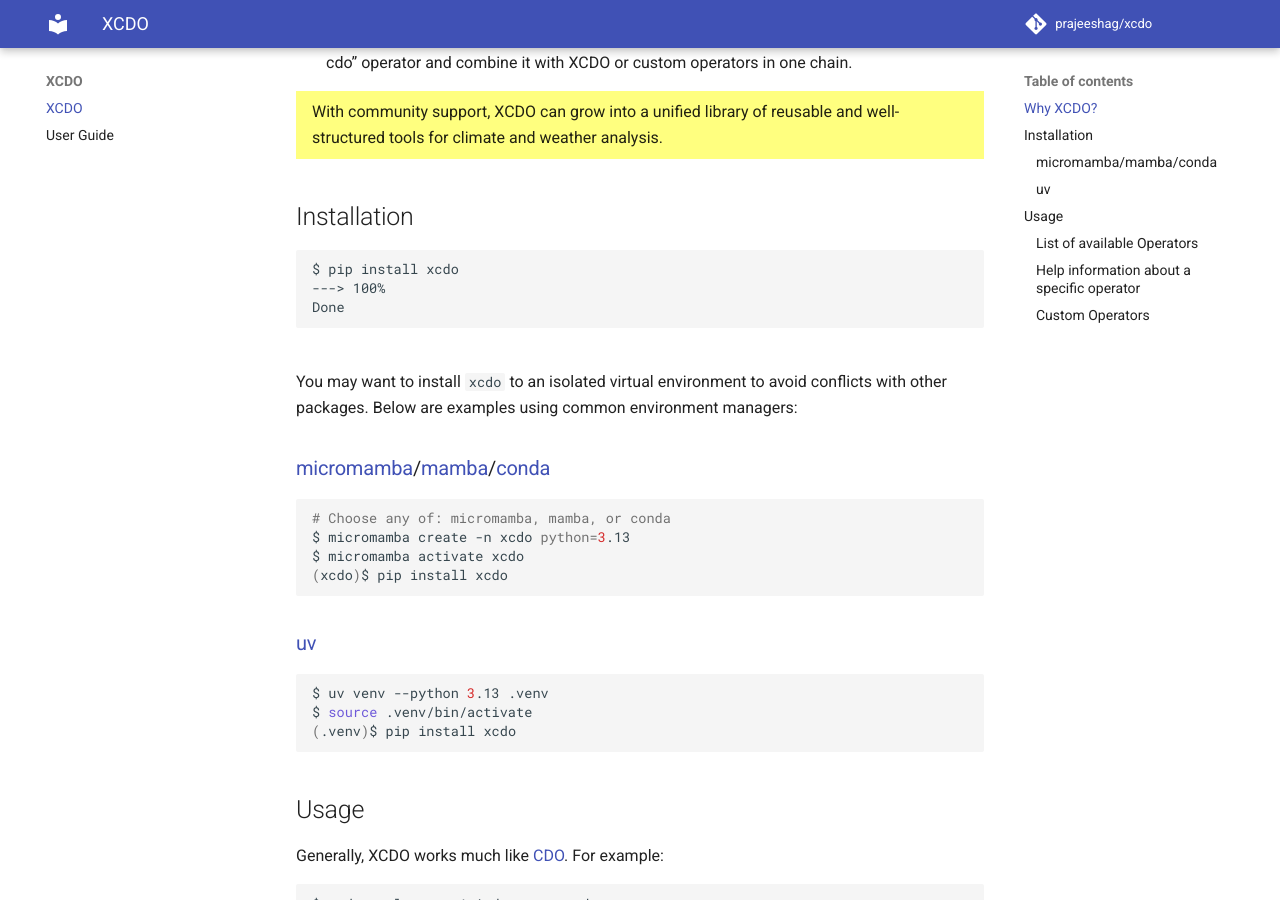
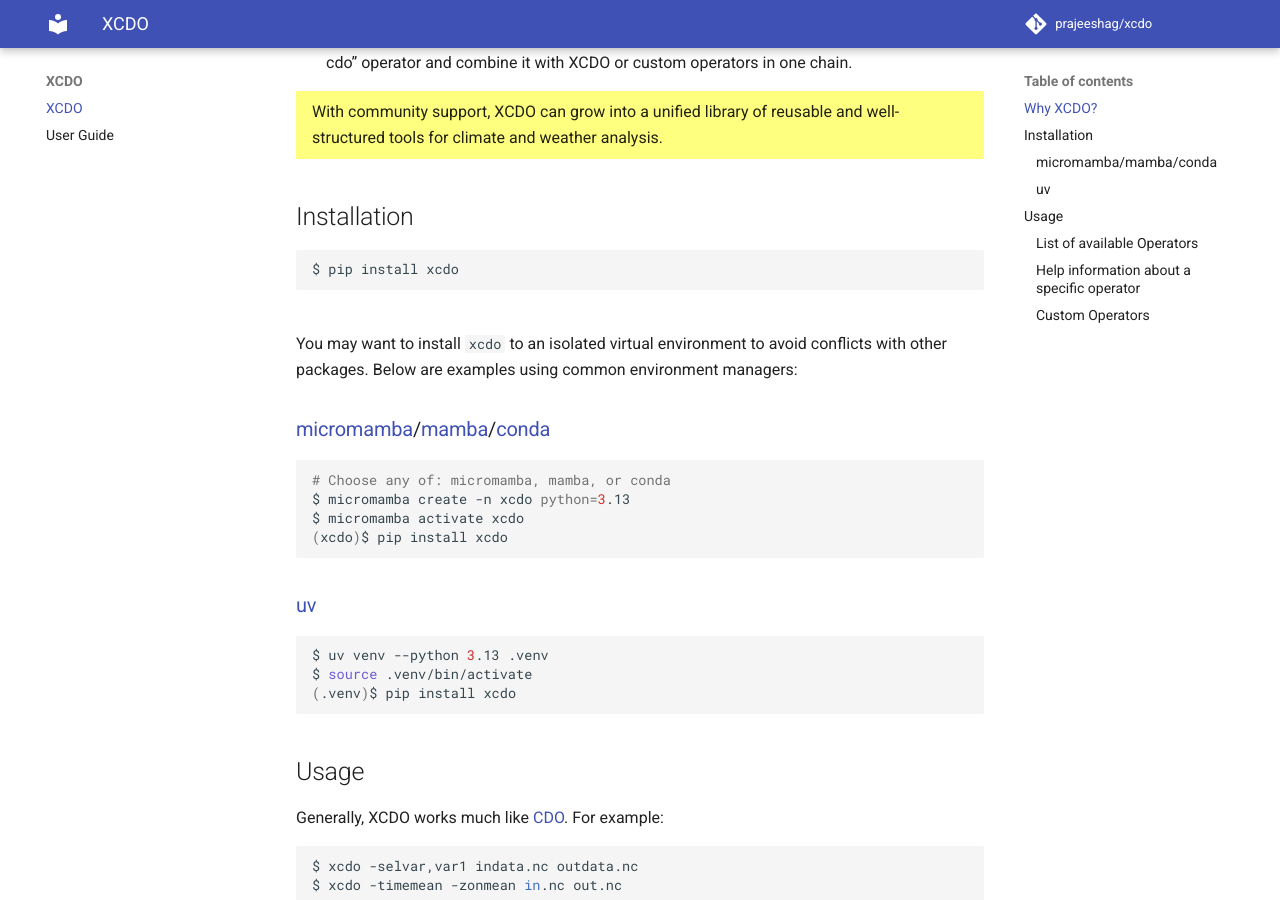
Before and after one commit to prajeeshag/xcdo, an MkDocs documentation site: the page built from docs/index.md, in a window 1280 px wide and 900 px high, scrolled down 781 px. Built offline with MkDocs 1.6.1 and Material for MkDocs 9.7.7, drawn with Linux system fonts in a browser that asks for light colours; comment, search, counter and statistics services are not loaded.

Commit message:
📝 docs: updates to docs

````diff
--- a/docs/index.md
+++ b/docs/index.md
@@ -31,11 +31,8 @@
 <!--/only-mkdocs-->
 
 ## Installation
-<!--termynal-->
-```
+```bash
 $ pip install xcdo
----> 100%
-Done
 ```
 <br>
 You may want to install `xcdo` to an isolated virtual environment to avoid conflicts with other packages.
@@ -43,7 +40,6 @@
 
 ### [micromamba](https://mamba.readthedocs.io/en/latest/user_guide/micromamba.html)/[mamba](https://mamba.readthedocs.io/en/latest/)/[conda](https://docs.conda.io/en/latest/)
 
-<!--termynal--->
 ```bash
 # Choose any of: micromamba, mamba, or conda
 $ micromamba create -n xcdo python=3.13
@@ -53,7 +49,6 @@
 
 ### [uv](https://docs.astral.sh/uv/)
 
-<!--termynal--->
 ```bash
 $ uv venv --python 3.13 .venv
 $ source .venv/bin/activate
@@ -63,7 +58,6 @@
 ## Usage
 
 Generally, XCDO works much like [CDO](https://code.mpimet.mpg.de/projects/cdo/wiki). For example:
-<!--termynal--->
 ```bash
 $ xcdo -selvar,var1 indata.nc outdata.nc
 $ xcdo -timemean -zonmean in.nc out.nc
````
Also changed, not shown: README.md (+1 -7 lines).
